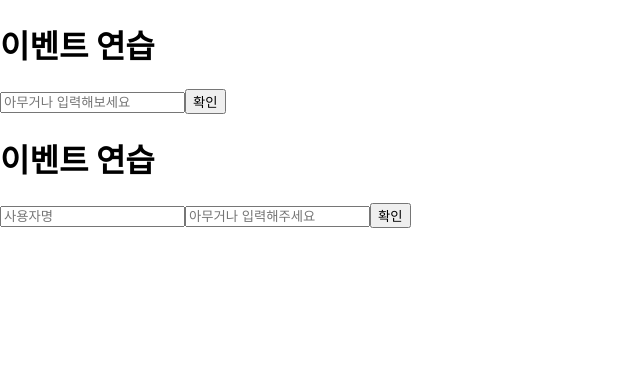
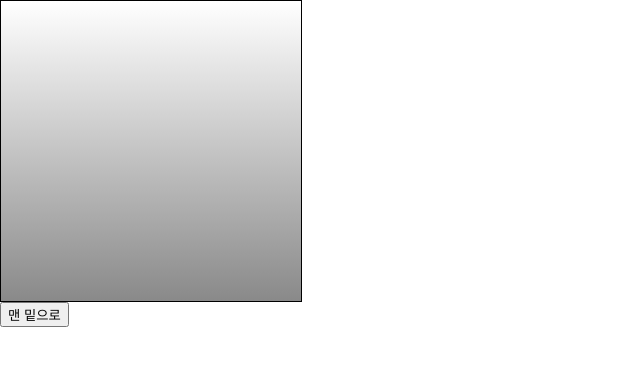
Before and after one commit to JUMP-Hongik/JUMP-Web-Study, a React (Create React App) app in the folder YoungGyo-00/hello-react/: page / in a window 1280 px wide. Shown: the top 366 px of the page, without its empty margins (0-640 px from the left). Built offline with nearby package versions, Linux system fonts and the light colour scheme.

Commit message:
Feat : ref DOM에 이름 달기

```diff
--- a/YoungGyo-00/hello-react/src/App.js
+++ b/YoungGyo-00/hello-react/src/App.js
@@ -1,14 +1,17 @@
-import React from 'react';
-import CEventPractice from './CEventPractice';
-import FEventPractice from './FEventPractice';
+import React, { Component } from 'react';
+import ScrollBox from './ScrollBox';
 
-const App = () => {
-  return (
-    <>
-      <CEventPractice />
-      <FEventPractice />
-    </>
-  );
-};
+class App extends Component {
+  render() {
+    return (
+      <div>
+        <ScrollBox ref={(ref) => (this.scrollBox = ref)} />
+        <button onClick={() => this.scrollBox.scrollToBottom()}>
+          맨 밑으로
+        </button>
+      </div>
+    );
+  }
+}
 
 export default App;
--- /dev/null
+++ b/YoungGyo-00/hello-react/src/ScrollBox.js
@@ -0,0 +1,36 @@
+import React, { Component } from 'react';
+
+class ScrollBox extends Component {
+  scrollToBottom = () => {
+    const { scrollHeight, clientHeight } = this.box;
+    this.box.scrollTop = scrollHeight - clientHeight;
+  };
+
+  render() {
+    const style = {
+      border: '1px solid black',
+      height: '300px',
+      width: '300px',
+      overflow: 'auto',
+      position: 'relative',
+    };
+
+    const innerStyle = {
+      width: '100%',
+      height: '650px',
+      background: 'linear-gradient(white, black)',
+    };
+    return (
+      <div
+        style={style}
+        ref={(ref) => {
+          this.box = ref;
+        }}
+      >
+        <div style={innerStyle} />
+      </div>
+    );
+  }
+}
+
+export default ScrollBox;
```
